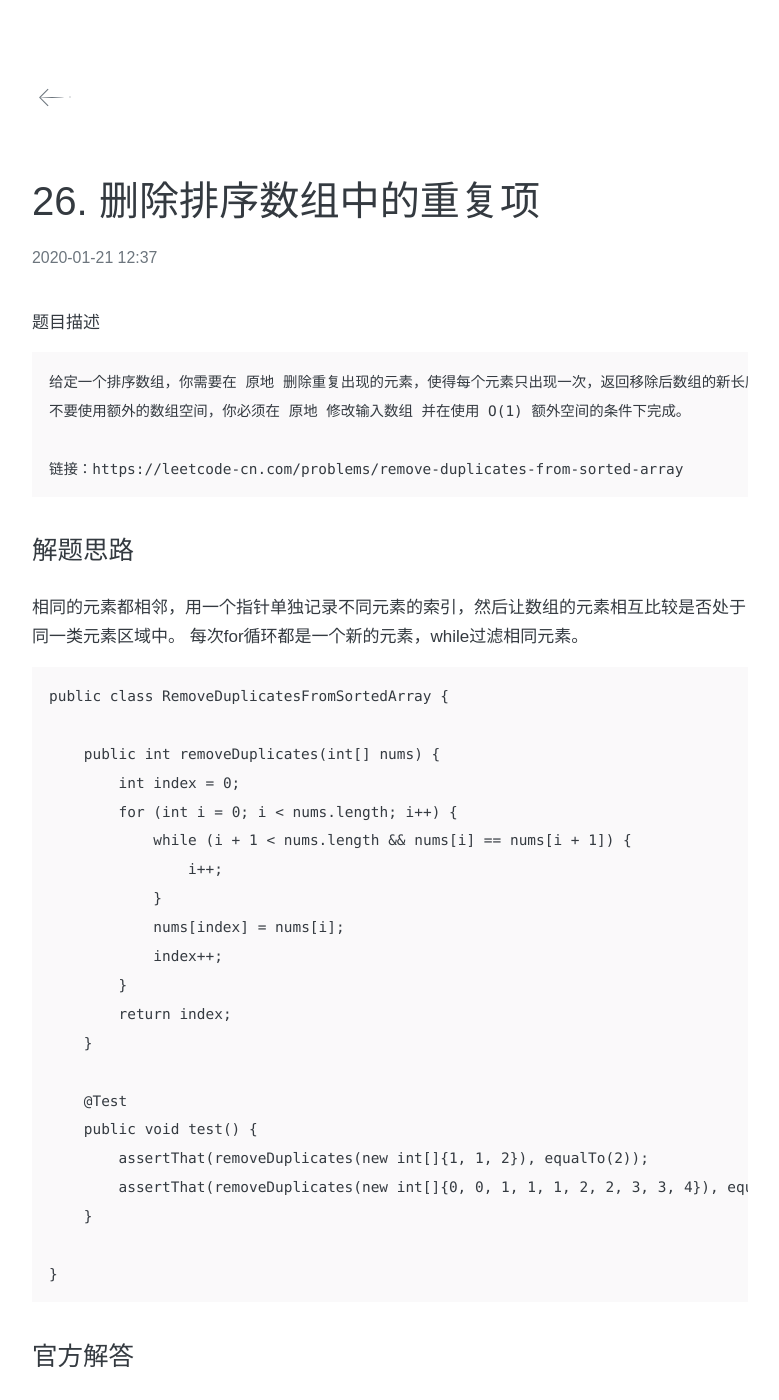
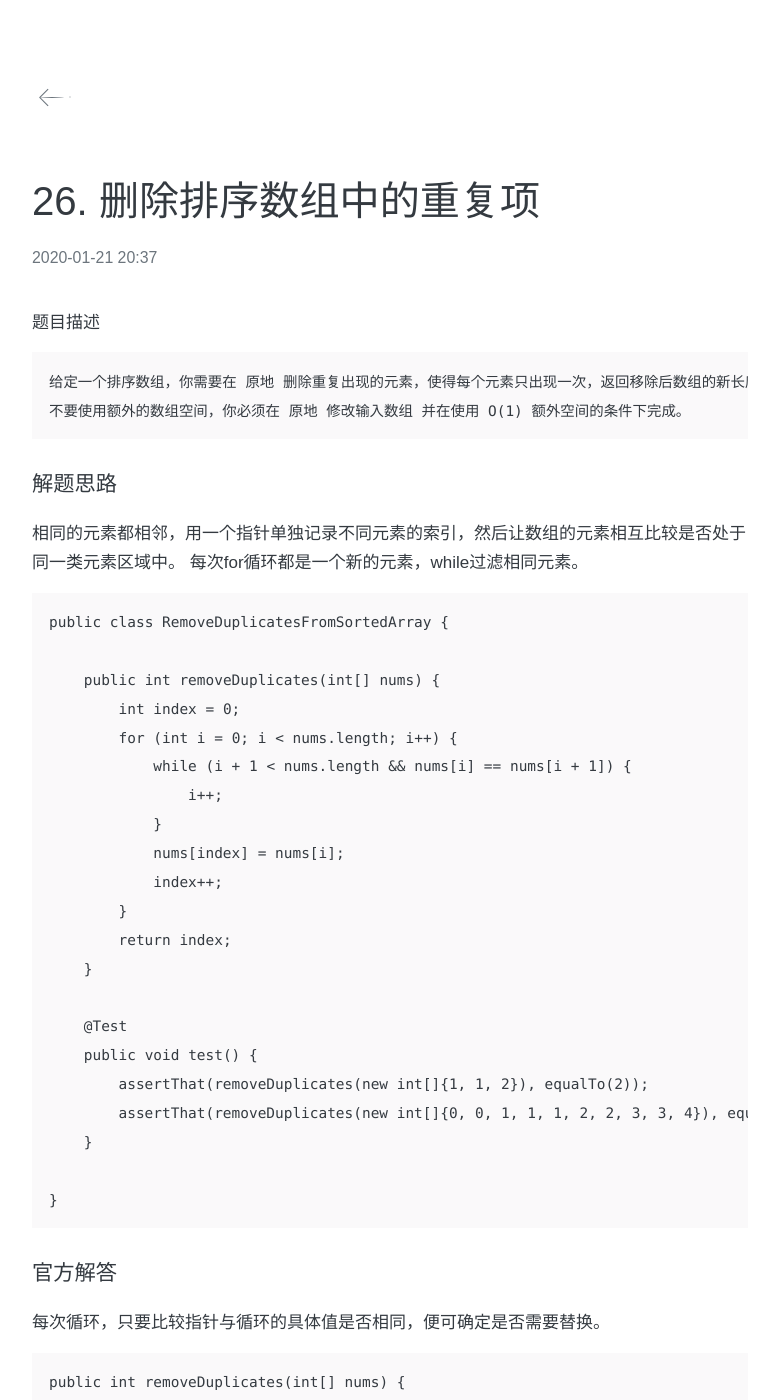
Before and after one commit to xjcherie/xjcherie.github.io, a Jekyll site: the page built from _posts/2021-1-21-RemoveDuplicatesFromSortedArray.markdown, in a window 1280 px wide and 1400 px high. Shown: the whole window, without its empty margins (250-1029 px from the left). Built offline with Jekyll 4.4.1, drawn with Linux system fonts in a browser that asks for light colours; some of the changed text lies outside the part shown.

Commit message:
update style

````diff
--- a/_posts/2021-1-21-RemoveDuplicatesFromSortedArray.markdown
+++ b/_posts/2021-1-21-RemoveDuplicatesFromSortedArray.markdown
@@ -9,9 +9,7 @@ categories: 算法
     给定一个排序数组，你需要在 原地 删除重复出现的元素，使得每个元素只出现一次，返回移除后数组的新长度。
     不要使用额外的数组空间，你必须在 原地 修改输入数组 并在使用 O(1) 额外空间的条件下完成。
 
-    链接：https://leetcode-cn.com/problems/remove-duplicates-from-sorted-array
-
-### 解题思路
+#### 解题思路
 相同的元素都相邻，用一个指针单独记录不同元素的索引，然后让数组的元素相互比较是否处于同一类元素区域中。
 每次for循环都是一个新的元素，while过滤相同元素。
 
@@ -39,8 +37,8 @@ public class RemoveDuplicatesFromSortedArray {
 }
 ```
 
-### 官方解答
-每次循环，只要比较指针与循环的具体值是否相同，便可确定是否需要替换
+#### 官方解答
+每次循环，只要比较指针与循环的具体值是否相同，便可确定是否需要替换。
 ```java
 public int removeDuplicates(int[] nums) {
     if (nums.length == 0) return 0;
````
Also changed, not shown: other parts of _posts/2021-1-21-RemoveDuplicatesFromSortedArray.markdown (+5 -3 lines), _posts/2021-1-20-BestTimeToBuyAndSellStockII.markdown (+8 -7 lines).
